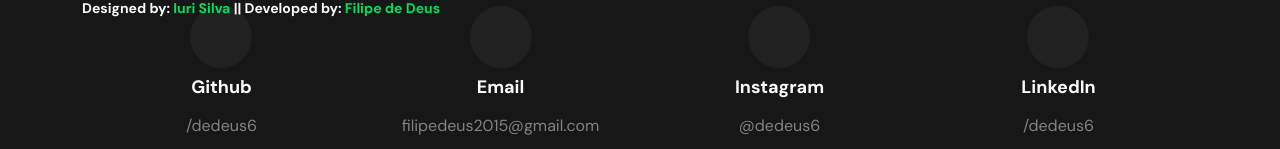
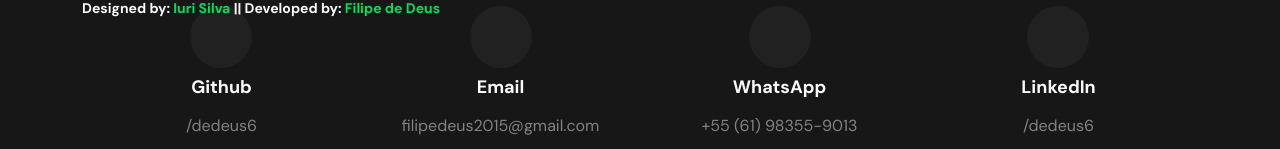
Before and after one commit to dedeus6/portifoliofilipe, a React (Create React App) app: page / in a window 1280 px wide. Shown: the part 765-914 px from the top of the page. Built offline with nearby package versions, Linux system fonts and the light colour scheme; some icons are missing.

Commit message:
Add whatsapp

```diff
--- a/src/components/Info/index.tsx
+++ b/src/components/Info/index.tsx
@@ -29,11 +29,11 @@ const Info = () => {
       <div className="info-component-container">
         <div className="item-container">
           <div className="circle-container">
-            <Icon icon="akar-icons:instagram-fill" fontSize="30" color="#00DF5E" />
+            <Icon icon="akar-icons:whatsapp-fill" fontSize="30" color="#00DF5E" />
           </div>
           <div className="item-content">
-            <p className="item-title">Instagram</p>
-            <p className="item-subtitle">@dedeus6</p>
+            <p className="item-title">WhatsApp</p>
+            <p className="item-subtitle">+55 (61) 98355-9013</p>
           </div>
         </div>
       </div>
```
